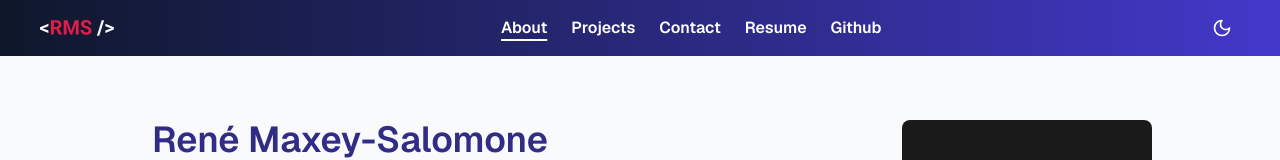
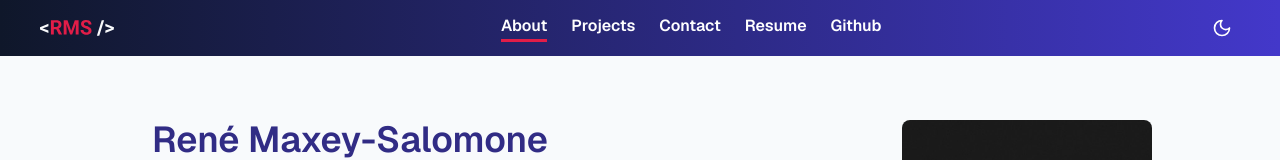
Before and after one commit to ReneMSdev/portfolio-website, a Next.js app: page / in a window 1280 px wide. Shown: the top 160 px of the page. Built offline with nearby package versions, Linux system fonts and the light colour scheme.

Commit message:
custom navbar hover animation

```diff
--- a/src/app/globals.css
+++ b/src/app/globals.css
@@ -120,3 +120,29 @@
     @apply bg-background text-foreground;
   }
 }
+
+/* Custom NavLink hover effect */
+.nav-link-hover {
+  position: relative;
+  display: inline-block;
+  padding-bottom: 4px; /* spacing between text and underline */
+}
+
+.nav-link-hover::after {
+  content: '';
+  position: absolute;
+  bottom: 0;
+  left: 0;
+  height: 3px;
+  width: 0;
+  background: #e11d48; /* Color of underline */
+  transition: width 0.3s ease-in-out;
+}
+
+.nav-link-hover:hover::after {
+  width: 100%;
+}
+
+.nav-link-active::after {
+  width: 100%;
+}
--- a/src/components/Navbar.jsx
+++ b/src/components/Navbar.jsx
@@ -35,8 +35,8 @@ export default function Navbar() {
             key={item.href}
             href={item.href}
             className={cn(
-              'text-center text-white inline-block transition-all font-semibold hover:text-blue-400',
-              pathname === item.href && 'underline underline-offset-6 decoration-2'
+              'text-center text-white inline-block transition-all font-semibold nav-link-hover',
+              pathname === item.href && 'nav-link-active'
             )}
           >
             {item.label}
@@ -46,7 +46,7 @@ export default function Navbar() {
           href='/resume.pdf'
           target='_blank'
           rel='noopener noreferrer'
-          className='text-white font-semibold hover:text-blue-400'
+          className='text-white font-semibold nav-link-hover'
         >
           Resume
         </a>
@@ -54,7 +54,7 @@ export default function Navbar() {
           href='https://github.com/ReneMSdev'
           target='_blank'
           rel='noopener noreferrer'
-          className='text-white font-semibold hover:text-blue-400'
+          className='text-white font-semibold nav-link-hover'
         >
           Github
         </a>
```
